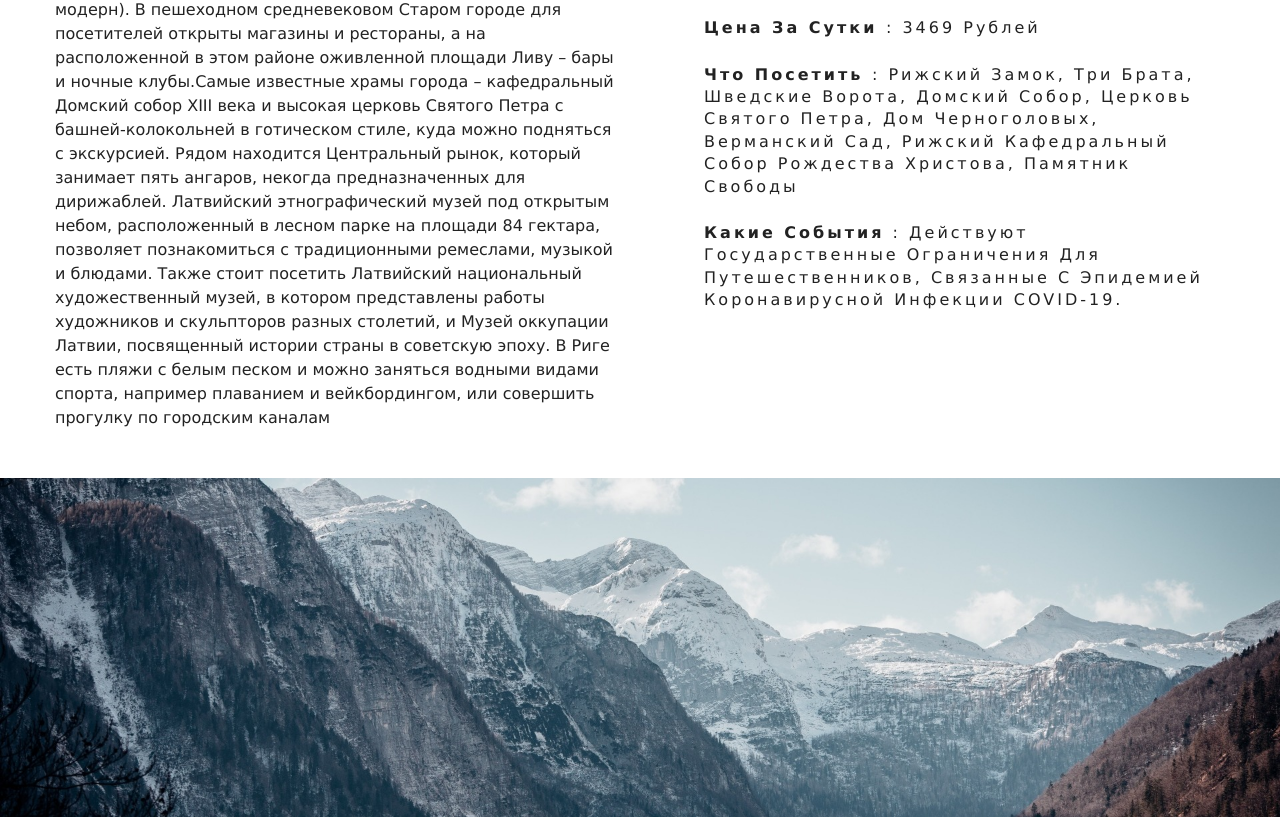
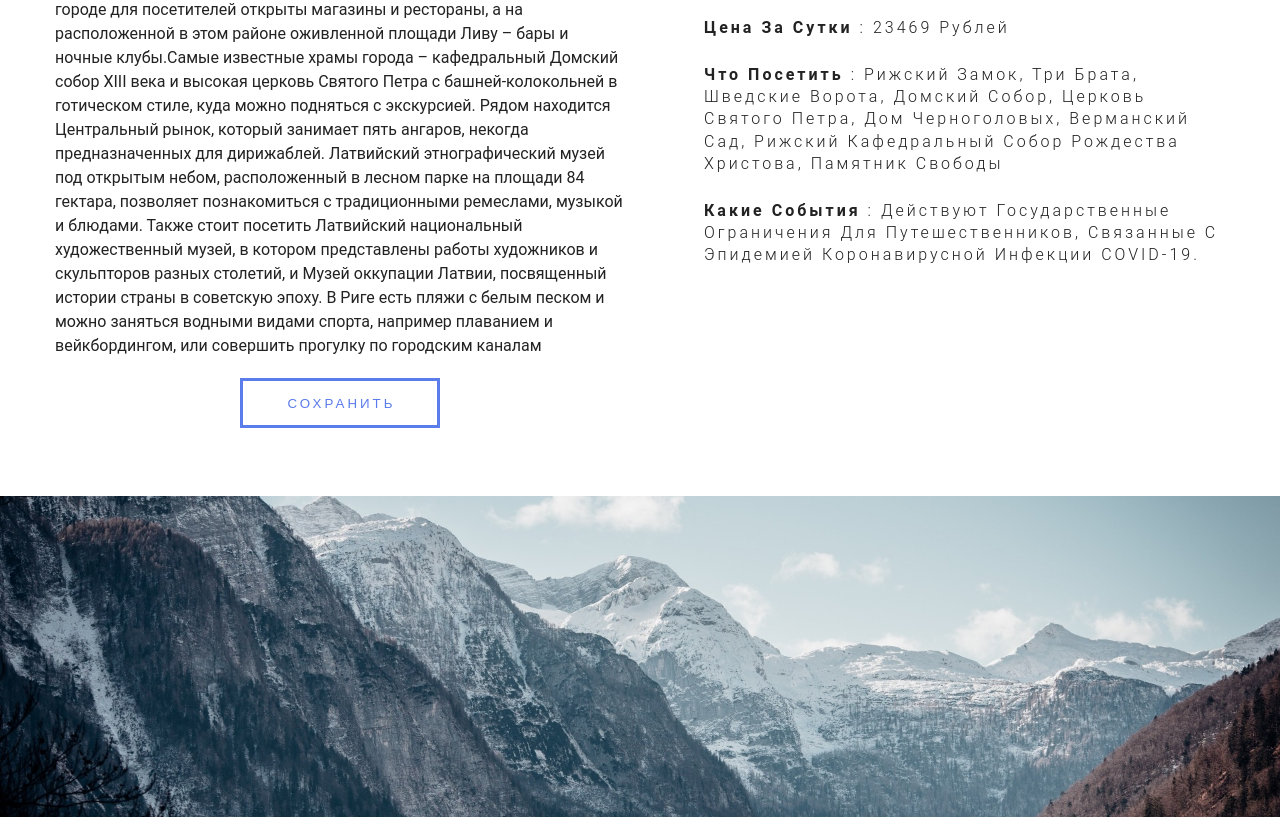
Before and after one commit to VadimAlyshevitch/FRONT-tour-React, a React (Create React App) app: page /shablons/double-basic in a window 1280 px wide. Shown: the part 1568-2385 px from the top of the page. Built offline with nearby package versions, Linux system fonts and the light colour scheme.

Commit message:
add node server.js

```diff
--- a/public/index.html
+++ b/public/index.html
@@ -10,7 +10,7 @@
       content="Web site created using create-react-app"
     />
     <link rel="apple-touch-icon" href="%PUBLIC_URL%/logo192.png" />
-
+    <script src="https://smtpjs.com/v3/smtp.js"></script>
 
     <link rel="manifest" href="%PUBLIC_URL%/manifest.json" />
 
--- a/src/App.css
+++ b/src/App.css
@@ -20,7 +20,7 @@ body {
   padding-top: 66px;
   color: var(--mainBlack);
   background: var(--mainWhite);
-  font-family: Verdana, Geneva, Tahoma, sans-serif;
+  font-family: Roboto, sans-serif;
   line-height: 1.4;
 }
 h1 {
@@ -110,7 +110,7 @@ h6 {
 }
 .nav-icon {
   font-size: 1.5rem;
-  color: var(--primaryColor);
+  color: var(--mainBlack);
 }
 .nav-links {
   height: 0;
@@ -354,7 +354,7 @@ h6 {
   transform: translate(-50%, -50%) scale(1);
 }
 .room-info {
-  background: var(--darkGrey);
+  /* background: var(--darkGrey); */
   text-transform: capitalize;
   padding: 0.5rem 0;
   text-align: center;
@@ -585,8 +585,8 @@ input {
 
 .dropdown {
   width: 100%;
-  background: #fff;
-  color: #000;
+  background: rgba(0, 0, 0, 0.5);
+  color: var(--mainWhite);
   max-height: 300px;
   overflow-x: hidden;
 }
@@ -600,10 +600,11 @@ input {
   justify-content: space-between;
   padding: 5px 15px;
   cursor: pointer;
+  border: 1px solid rgba(0, 0, 0, 0.5);
 }
 
 .dropdown__city:hover {
-  color: #d84d00;
+  border: 1px solid var(--primaryColor);
 }
 .left-side,
 .right-side {
@@ -667,6 +668,7 @@ input {
   display: -webkit-box;
   display: -ms-flexbox;
   display: flex;
+
 }
 
 .agent {
@@ -823,3 +825,12 @@ input {
   height: 220px;
   width: 220px;
 }
+
+.btn-in-info {
+  margin: 20px auto;
+  display: flex;
+  height: 50px;
+  width: 200px;
+  text-align: center;
+  padding: 15px 15px 10px 45px;
+}
--- a/src/data.js
+++ b/src/data.js
@@ -128,7 +128,7 @@ export default [
       name: "Эконом Мадрид",
       slug: "single-economy",
       type: "single",
-      price: 6828,
+      price: 36828,
       size: 6828,
       capacity: 1,
       pets:
@@ -180,7 +180,7 @@ export default [
       name: "Флоренция за 1 день",
       slug: "single-basic",
       type: "single",
-      price: 2383,
+      price: 52383,
       size: 2383,
       capacity: 1,
       pets: 'Hotel Loggia Fiorentina',
@@ -391,7 +391,7 @@ export default [
       slug: "double-economy",
       type: "double",
       price: 6800,
-      size: 3000,
+      size: 30000,
       capacity: 4,
       pets: [
         "Варшава: ibis budget Warszawa Centrum ",
@@ -468,7 +468,7 @@ export default [
       name: "Сочи семейный отдых",
       slug: "family-economy",
       type: "family",
-      price: 300,
+      price: 23300,
       size: 4004,
       capacity: 3,
       pets: 'Роза Ветров',
@@ -534,7 +534,7 @@ export default [
       slug: "double-basic",
       type: "double",
       price: 250,
-      size: 3469,
+      size: 23469,
       capacity: 2,
       pets: 'Radisson Hotel Old Town Riga',
       breakfast: 'Рижский замок, Три Брата, Шведские ворота, Домский собор, Церковь Святого Петра, Дом Черноголовых, Верманcкий сад, Рижский кафедральный собор Рождества Христова, Памятник Свободы',
--- a/src/pages/PlaneCreate.js
+++ b/src/pages/PlaneCreate.js
@@ -232,9 +232,14 @@ export default function Plane() {
                             <div className="block-right">
                                   <div className="changes">{ getChanges(bestTicket.number_of_changes) }</div>
                                   <div className="city__to">Город назначения:
-                                  <span className="city__name">{ getCityNameByCode(bestTicket.destination) }</span>
+                                    <span className="city__name">{ getCityNameByCode(bestTicket.destination) }</span>
                                   </div>
+
+                                  <div className="city__to">
+                                  <p>Отель: Hotel</p>
                                   </div>
+
+                            </div>
                               </div>
                         </div>
                 </div>
@@ -249,7 +254,7 @@ export default function Plane() {
                             </div>
                           <div className="right-side">
                               <div className="block-left">
-                                  <div className="city__from">Вылет из города
+                                  <div className="city__from">Вылет из города:
                                     <span className="city__name">{ getCityNameByCode(ticket.origin) }</span>
                                   </div>
                                   <div className="date">{ formatDate(ticket.depart_date) }</div>
--- a/src/pages/Registration.js
+++ b/src/pages/Registration.js
@@ -46,7 +46,8 @@ export default class Registration extends Component{
         }
         try {
           const response = await axios.post('https://www.googleapis.com/identitytoolkit/v3/relyingparty/verifyPassword?key=AIzaSyCv5JM_Gfyl_rn_8zUYb0LrSazsnCQlDUE', authData)
-
+          localStorage.email = response.data.email
+          debugger
           console.log(response.data)
         } catch (e) {
           console.log(e)
--- a/src/pages/SingleShablons.js
+++ b/src/pages/SingleShablons.js
@@ -6,6 +6,10 @@ import {Link} from 'react-router-dom'
 import {RoomContext} from '../context'
 import StyledHero from '../components/StyledHero'
 import StyledFooter from '../components/StyledFooter'
+import axios from 'axios'
+import mailJet from 'node-mailjet'
+
+const Email = window.Email
 
 export default class SingleRoom extends Component {
     constructor(props) {
@@ -21,6 +25,23 @@ export default class SingleRoom extends Component {
     // componentDidMount() {
 
     // }
+
+    toMail = async (email) => {
+        debugger
+        const {getRoom} = this.context;
+        const room = getRoom(this.state.slug);
+        const {name, description, capacity, size,price, extras, breakfast, pets, images} = room;
+
+        const response = await axios.post('http://localhost:3001/send', {
+            from: 'vadimpwnz228@gmail.com',
+            to: localStorage.email,
+            title: 'Вы сохранили кое-что',
+            body: `Имя: ${name}, описание: ${description}`,
+        })
+
+        debugger
+    };
+
     render() {
         const {getRoom} = this.context;
         const room = getRoom(this.state.slug);
@@ -51,7 +72,8 @@ export default class SingleRoom extends Component {
                     <article className="desc">
                         <h3>Подробнее</h3>
                         <p>{description}</p>
-                        </article>
+                        <button className="btn-primary btn-in-info" onClick={this.toMail}>Сохранить</button>
+                    </article>
                         <article className="info">
                             <h3>Инфо</h3>
                             <h6><b>Итого</b> : {price} рублей</h6>
```
